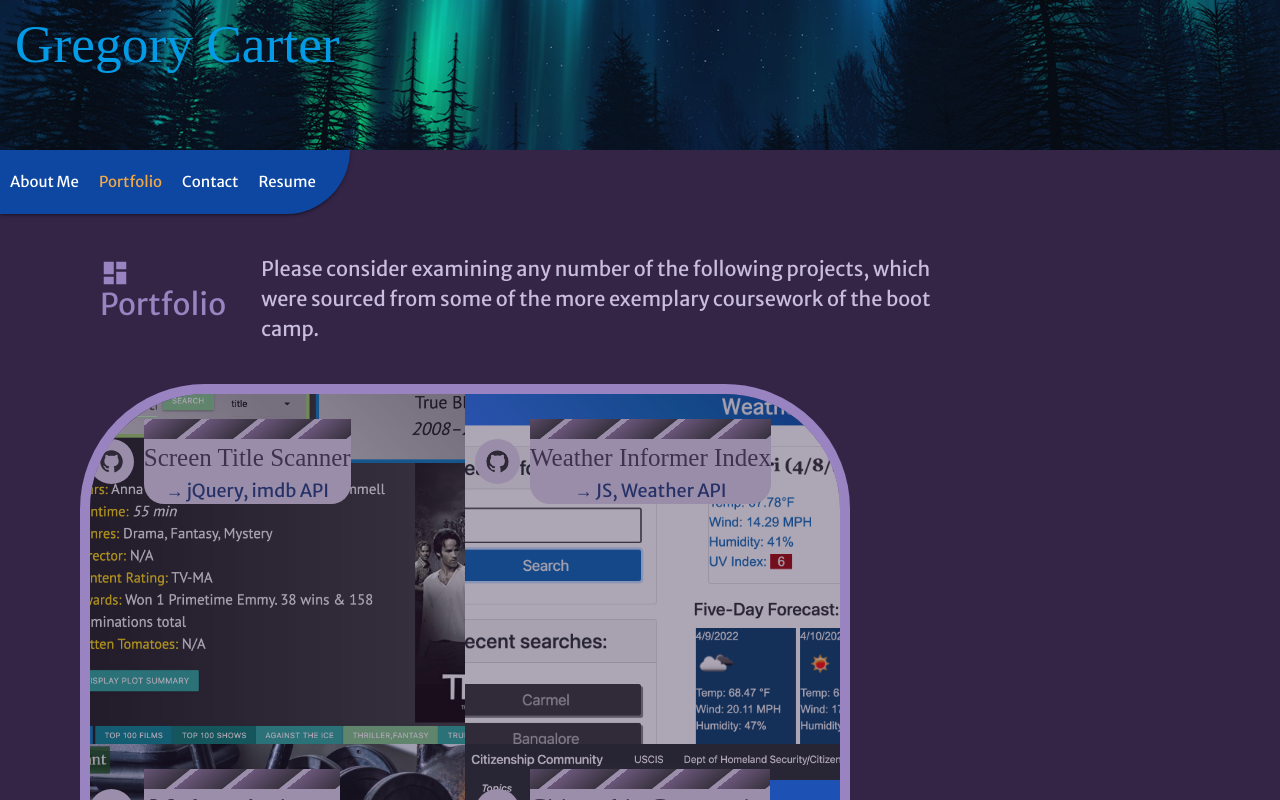
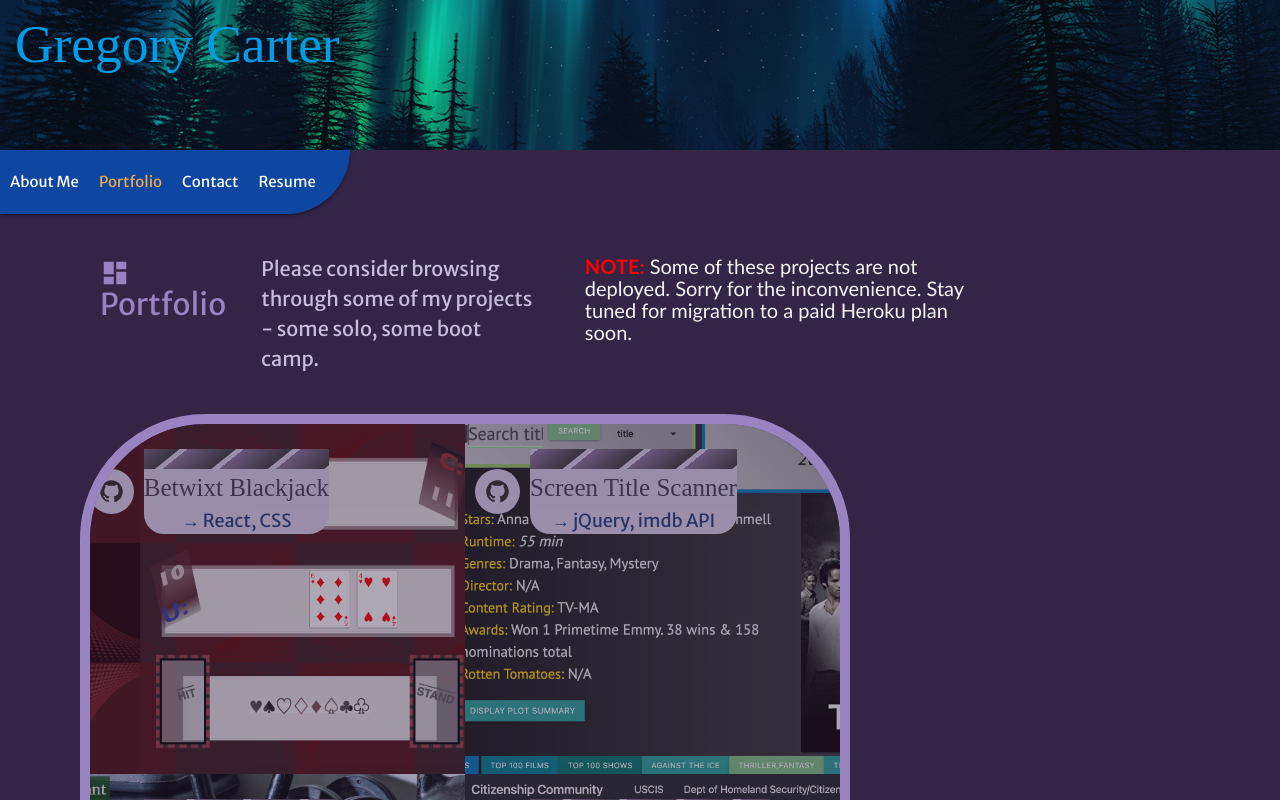
Before and after one commit to gregoryjohncarter/react-descriptive-materials, a React (Create React App) app: page / in a window 1280 px wide. Both pictures are taken after a click on the element "Portfolio". Shown: the top 800 px of the page. Built offline with nearby package versions, Linux system fonts and the light colour scheme; a web font is replaced by a local one.

Commit message:
added new projects / NOTE:heroku

```diff
--- a/src/App.js
+++ b/src/App.js
@@ -18,10 +18,10 @@ function App() {
   const [categories] = useState([
     {
       section: 'About Me',
-      description: 'During the UConn web development boot camp 2021-2022, I built a collection of applications which categorize as JavaScript, HTML5, CSS3, Node.js, Express.js, MySQL, Sequelize (ORM), and MongoDB. I\'ve gained proficiency in using technologies such as CSS frameworks (Materialize, Bootstrap), React, Redux, server-side web APIs, Handlebars templating, and the jQuery library.',
+      description: 'During the UConn web development boot camp 2021-2022 and beyond, I have built a collection of applications which categorize as JavaScript, HTML5, CSS3, Node.js, React.js, Express.js, MySQL, Sequelize (ORM), and MongoDB. I\'ve gained proficiency in using technologies such as CSS frameworks (Materialize, Bootstrap), Redux, server-side web APIs, Handlebars templating, and the jQuery library.',
       icon: 'account_circle'
     },
-    { section: 'Portfolio', description: 'Please consider examining any number of the following projects, which were sourced from some of the more exemplary coursework of the boot camp.', icon:'dashboard' },
+    { section: 'Portfolio', description: 'Please consider browsing through some of my projects - some solo, some boot camp.', icon:'dashboard' },
     { section: 'Contact', description: 'Use this form to contact me with any questions or inquiries.', icon:'message' },
     { section: 'Resume', description: 'This resume reflects upon my acquired skills and qualifications regarding web development.', icon:'note' },
   ]);
--- a/src/components/Portfolio/index.js
+++ b/src/components/Portfolio/index.js
@@ -8,7 +8,7 @@ function Portfolio({ currentCategory }) {
       <section className="fontOne">
         <h3 data-testid="h3tag" className="bodyFontAlt"><i className="small material-icons">{icon}</i>{section}</h3>
         <p className="bodyFont">{description}</p>
-
+        <h2 style={{fontFamily: 'Trebuchet MS', fontSize: '20px', color: 'whitesmoke', overflow: 'hidden'}}><span style={{fontWeight: 'bold', color: 'red'}}>NOTE:</span> Some of these projects are not deployed. Sorry for the inconvenience. Stay tuned for migration to a paid Heroku plan soon.</h2>
       </section>
       <div className="box">
         <Project></Project>
--- a/src/components/Project/index.js
+++ b/src/components/Project/index.js
@@ -15,13 +15,13 @@ function Project() {
       <div className="main-container">
         <div className="row">
           <div className="col s12 l6 colFlex">
-          <div className="secondary screen-title" onClick={(event) => { handleClick('https://yks2728.github.io/Screen-Title-Scanner/', event); }} style={{cursor:"pointer"}}>
-            <SocialIcon url='https://github.com/yks2728/Screen-Title-Scanner' className="iconHover" bgColor="#e0d4ec" fgColor="#2d2d2d" style={{ height: 45, width: 45}} target="_blank"/><p className="fontTwoA" onClick={(event) => { handleClick('https://yks2728.github.io/Screen-Title-Scanner/', event); }}>Screen Title Scanner <span className="fontOneA">&rarr; jQuery, imdb API</span></p>
+            <div className="secondary blackjack" onClick={(event) => { handleClick('https://gregoryjohncarter.github.io/betwixt-blackjack/', event); }} style={{cursor:"pointer"}}>
+              <SocialIcon url='https://github.com/gregoryjohncarter/betwixt-blackjack' className="iconHover" bgColor="#e0d4ec" fgColor="#2d2d2d" style={{ height: 45, width: 45}} target="_blank"/><p className="fontTwoA">Betwixt Blackjack <span className="fontOneA">&rarr; React, CSS</span></p>
             </div>
           </div>
           <div className="col s12 l6 colFlex">
-          <div className="secondary weather" onClick={(event) => { handleClick('https://gregoryjohncarter.github.io/weather-informer-index/', event); }} style={{cursor:"pointer"}}>
-            <SocialIcon url='https://github.com/gregoryjohncarter/weather-informer-index' className="iconHover" bgColor="#e0d4ec" fgColor="#2d2d2d" style={{ height: 45, width: 45}} target="_blank"/><p className="fontTwoA" onClick={(event) => { handleClick('https://gregoryjohncarter.github.io/weather-informer-index/', event); }}>Weather Informer Index <span className="fontOneA">&rarr; JS, Weather API</span></p>
+            <div className="secondary screen-title" onClick={(event) => { handleClick('https://yks2728.github.io/Screen-Title-Scanner/', event); }} style={{cursor:"pointer"}}>
+              <SocialIcon url='https://github.com/yks2728/Screen-Title-Scanner' className="iconHover" bgColor="#e0d4ec" fgColor="#2d2d2d" style={{ height: 45, width: 45}} target="_blank"/><p className="fontTwoA">Screen Title Scanner <span className="fontOneA">&rarr; jQuery, imdb API</span></p>
             </div>
           </div>
         </div>
@@ -29,12 +29,12 @@ function Project() {
           <div className="row">
           <div className="col s12 l6 colFlex">
               <div className="secondary wo" onClick={(event) => { handleClick('https://powerful-beach-20504.herokuapp.com/', event); }} style={{cursor:"pointer"}}>
-              <SocialIcon url='https://github.com/ryanweiler92/Workout-Assistant' className="iconHover" bgColor="#e0d4ec" fgColor="#2d2d2d" style={{ height: 45, width: 45}} target="_blank"/><p className="fontTwoA grating">Workout Assistant<span className="fontOneA">&rarr; MERN, Apollo Server</span></p>
+                <SocialIcon url='https://github.com/ryanweiler92/Workout-Assistant' className="iconHover" bgColor="#e0d4ec" fgColor="#2d2d2d" style={{ height: 45, width: 45}} target="_blank"/><p className="fontTwoA grating">Workout Assistant<span className="fontOneA">&rarr; MERN, Apollo Client</span></p>
               </div>
             </div>
             <div className="col s12 l6 colFlex">
               <div className="secondary citizenship" onClick={(event) => { handleClick('https://boiling-fortress-60978.herokuapp.com/login', event); }} style={{cursor:"pointer"}}>
-              <SocialIcon url='https://github.com/tcampbell01/Citizenship-community' className="iconHover" bgColor="#e0d4ec" fgColor="#2d2d2d" style={{ height: 45, width: 45}} target="_blank"/><p className="fontTwoA" onClick={(event) => { handleClick('https://boiling-fortress-60978.herokuapp.com/login', event); }}>Citizenship Community <span className="fontOneA">&rarr; Sequelize, Express</span></p>
+                <SocialIcon url='https://github.com/tcampbell01/Citizenship-community' className="iconHover" bgColor="#e0d4ec" fgColor="#2d2d2d" style={{ height: 45, width: 45}} target="_blank"/><p className="fontTwoA" onClick={(event) => { handleClick('https://boiling-fortress-60978.herokuapp.com/login', event); }}>Citizenship Community <span className="fontOneA">&rarr; MySQL2, Socket.IO</span></p>
               </div>
             </div>
 
@@ -46,8 +46,8 @@ function Project() {
               </div>
             </div>
             <div className="col s12 l6 colFlex">
-            <div className="secondary thought" onClick={(event) => { handleClick('https://thought-bubble-boards.herokuapp.com/', event); }} style={{cursor:"pointer"}}>
-              <SocialIcon url='https://github.com/gregoryjohncarter/thought-bubble-boards' className="iconHover" bgColor="#e0d4ec" fgColor="#2d2d2d" style={{ height: 45, width: 45}} target="_blank"/><p className="fontTwoA grating">Thought Bubble Boards<span className="fontOneA">&rarr; MySQL2, Express</span></p>
+              <div className="secondary thought" onClick={(event) => { handleClick('https://github.com/gregoryjohncarter/news-to-attend-to', event); }} style={{cursor:"pointer"}}>
+                <SocialIcon url='https://github.com/gregoryjohncarter/news-to-attend-to' className="iconHover" bgColor="#e0d4ec" fgColor="#2d2d2d" style={{ height: 45, width: 45}} target="_blank"/><p className="fontTwoA grating">News to Attend to<span className="fontOneA">&rarr; React, News API</span></p>
               </div>
             </div>
           </div>
--- a/src/index.css
+++ b/src/index.css
@@ -245,13 +245,13 @@ button:hover {
   opacity: 1;
 }
 
-.weather {
-  background-image: url("./assets/images/weatherinformerindex.png");
+.blackjack {
+  background-image: url("./assets/images/blackjack.png");
   background-size: cover;
   opacity: .6;
 }
 
-.weather:hover {
+.blackjack:hover {
   opacity: 1;
 }
 
@@ -266,9 +266,8 @@ button:hover {
 }
 
 .thought {
-  background-image: url("./assets/images/thoughtbubbleboards.png");
+  background-image: url("./assets/images/ntatproject.png");
   background-size: cover;
-  background-position: 75% 0;
   opacity: .6;
 }
 
@@ -377,7 +376,7 @@ button:hover {
     opacity: .9;
   }
 
-  .weather, .citizenship, .thought, .codeq, .wo {
+  .blackjack, .citizenship, .thought, .codeq, .wo {
     opacity: .9;
   }
 
@@ -431,7 +430,7 @@ button:hover {
     overflow-y: visible;
   }
 
-  .weather, .citizenship, .thought, .codeq, .wo {
+  .blackjack, .citizenship, .thought, .codeq, .wo {
     opacity: .9;
   }
 
@@ -500,7 +499,7 @@ button:hover {
     background-repeat: no-repeat;
   }
 
-  .weather, .citizenship, .thought, .codeq, .wo {
+  .blackjack, .citizenship, .thought, .codeq, .wo {
     background-size: 550px, 300px;
     background-repeat: no-repeat;
     background-position-x: left;
@@ -528,7 +527,7 @@ button:hover {
     background-size: contain;
   }
 
-  .screen-title, .weather, .citizenship, .thought, .codeq, .wo {
+  .screen-title, .blackjack, .citizenship, .thought, .codeq, .wo {
     background-size: contain;
     background-repeat: inherit;
     background-position-x: left;
@@ -655,10 +654,16 @@ button:hover {
     background-size: contain;
   }
 
-  .weather, .citizenship, .thought, .codeq, .wo {
+  .citizenship, .thought, .codeq, .wo {
     background-size: 400px, 300px;
     background-repeat: no-repeat;
     background-position-x: left;
+    opacity: .9;
+  }
+
+  .blackjack {
+    background-size: 300px, 200px;
+    background-position: 25% 90%;
     opacity: .9;
   }
 
@@ -994,7 +999,7 @@ button:hover {
     background-size: contain;
   }
 
-  .screen-title, .weather, .citizenship, .thought, .codeq, .wo {
+  .screen-title, .blackjack, .citizenship, .thought, .codeq, .wo {
     background-size: 400px, 300px;
     background-repeat: no-repeat;
     background-position-x: left;
@@ -1111,7 +1116,7 @@ button:hover {
     background-size: contain;
   }
 
-  .screen-title, .weather, .citizenship, .thought, .codeq, .wo {
+  .screen-title, .blackjack, .citizenship, .thought, .codeq, .wo {
     background-size: 400px, 300px;
     background-repeat: no-repeat;
     background-position-x: left;
```
Also changed, not shown: src/assets/images/blackjack.png (added), src/assets/images/ntatproject.png (added). Lines whose indentation alone changed are shown as unchanged.
